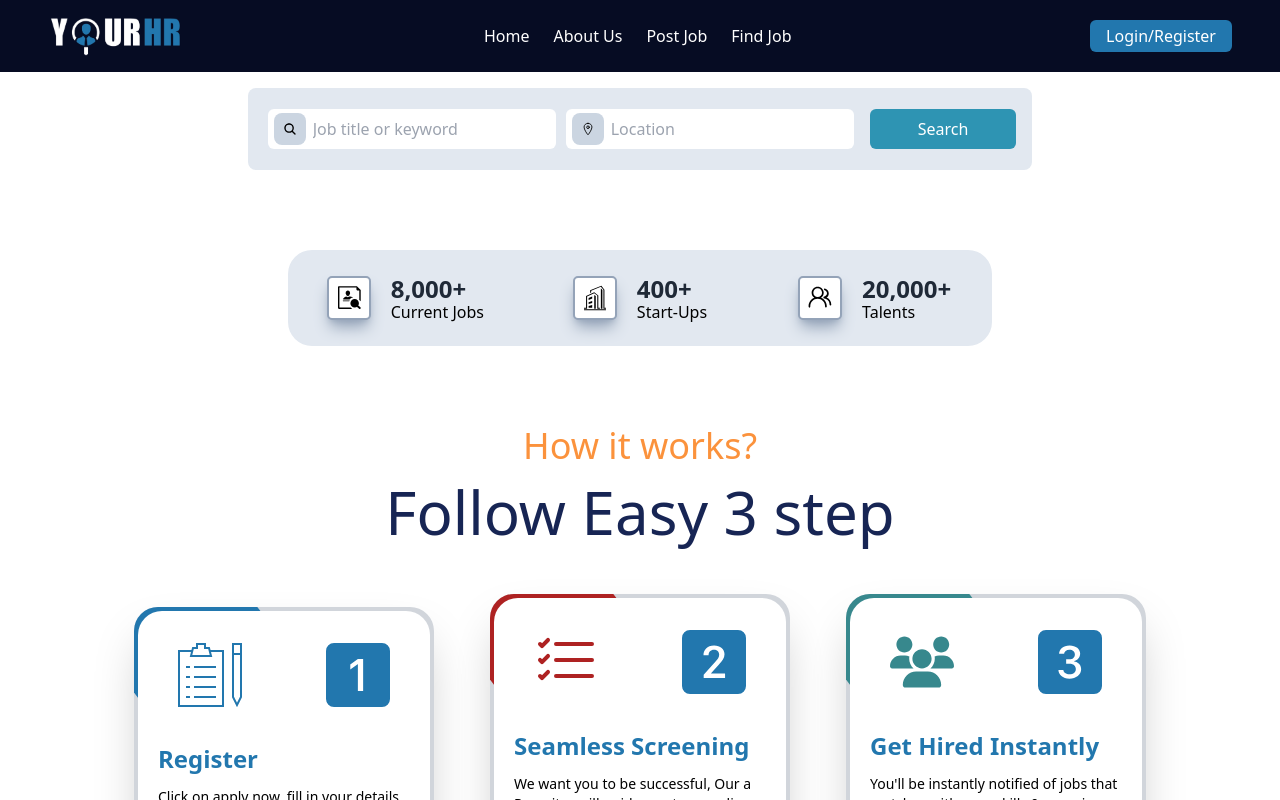
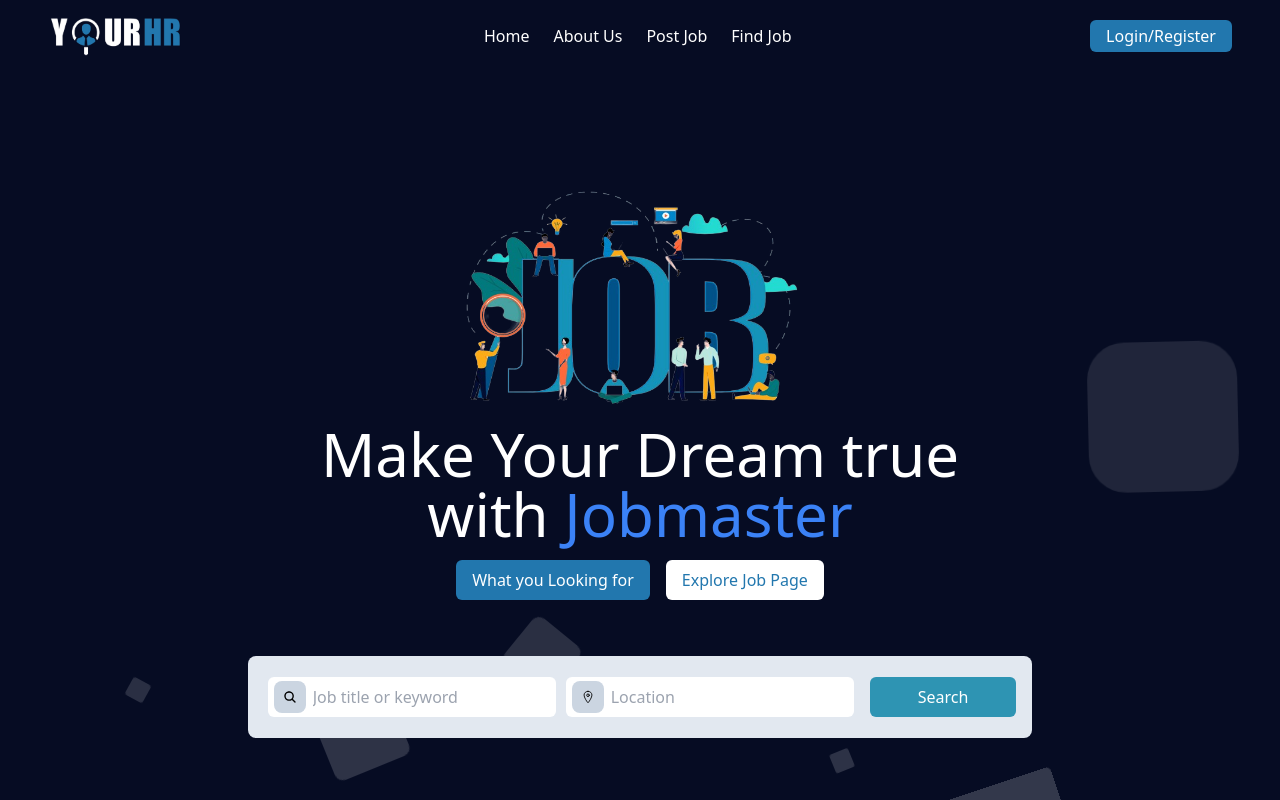
Before and after one commit to Harshakabari/Career-Hub, a React (Create React App) app: page / in a window 1280 px wide. Built offline with nearby package versions, Linux system fonts and the light colour scheme.

Commit message:
add background

```diff
--- a/src/index.css
+++ b/src/index.css
@@ -11,3 +11,165 @@
 .animate-move {
     animation: move 1.5s infinite;
 }
+
+@-webkit-keyframes animatetop {
+    from {
+      top: -300px;
+      opacity: 0;
+    }
+    to {
+      top: 0;
+      opacity: 1;
+    }
+  }
+  @keyframes animatetop {
+    from {
+      top: -300px;
+      opacity: 0;
+    }
+    to {
+      top: 0;
+      opacity: 1;
+    }
+  }
+  @-webkit-keyframes zoomIn {
+    0% {
+      opacity: 0;
+      -webkit-transform: scale3d(0.3, 0.3, 0.3);
+      transform: scale3d(0.3, 0.3, 0.3);
+    }
+    50% {
+      opacity: 1;
+    }
+  }
+  @keyframes zoomIn {
+    0% {
+      opacity: 0;
+      -webkit-transform: scale3d(0.3, 0.3, 0.3);
+      transform: scale3d(0.3, 0.3, 0.3);
+    }
+    50% {
+      opacity: 1;
+    }
+  }
+  /*End Animations*/
+  /*
+  -- Start BackGround Animation
+  */
+  .area {
+    background: #060C23;
+    background: -webkit-linear-gradient(to left, #8f94fb, #4e54c8);
+    width: 100%;
+    height: 100vh;
+    position: absolute;
+    z-index: -1;
+  }
+
+  .circles {
+    position: absolute;
+    top: 0;
+    left: 0;
+    width: 100%;
+    height: 96%;
+    overflow: hidden;
+  }
+
+  .circles li {
+    position: absolute;
+    display: block;
+    list-style: none;
+    width: 20px;
+    height: 20px;
+    background: rgba(255, 255, 255, 0.2);
+    animation: animate 25s linear infinite;
+    bottom: -150px;
+  }
+
+  .circles li:nth-child(1) {
+    left: 25%;
+    width: 80px;
+    height: 80px;
+    animation-delay: 0s;
+  }
+
+  .circles li:nth-child(2) {
+    left: 10%;
+    width: 20px;
+    height: 20px;
+    animation-delay: 2s;
+    animation-duration: 12s;
+  }
+
+  .circles li:nth-child(3) {
+    left: 70%;
+    width: 20px;
+    height: 20px;
+    animation-delay: 4s;
+  }
+
+  .circles li:nth-child(4) {
+    left: 40%;
+    width: 60px;
+    height: 60px;
+    animation-delay: 0s;
+    animation-duration: 18s;
+  }
+
+  .circles li:nth-child(5) {
+    left: 65%;
+    width: 20px;
+    height: 20px;
+    animation-delay: 0s;
+  }
+
+  .circles li:nth-child(6) {
+    left: 75%;
+    width: 110px;
+    height: 110px;
+    animation-delay: 3s;
+  }
+
+  .circles li:nth-child(7) {
+    left: 35%;
+    width: 150px;
+    height: 150px;
+    animation-delay: 7s;
+  }
+
+  .circles li:nth-child(8) {
+    left: 50%;
+    width: 25px;
+    height: 25px;
+    animation-delay: 15s;
+    animation-duration: 45s;
+  }
+
+  .circles li:nth-child(9) {
+    left: 20%;
+    width: 15px;
+    height: 15px;
+    animation-delay: 2s;
+    animation-duration: 35s;
+  }
+
+  .circles li:nth-child(10) {
+    left: 85%;
+    width: 150px;
+    height: 150px;
+    animation-delay: 0s;
+    animation-duration: 11s;
+  }
+
+  @keyframes animate {
+    0% {
+      transform: translateY(0) rotate(0deg);
+      opacity: 1;
+      border-radius: 0;
+    }
+
+    100% {
+      transform: translateY(-1000px) rotate(720deg);
+      opacity: 0;
+      border-radius: 50%;
+    }
+  }
--- a/src/pages/Newsletter.jsx
+++ b/src/pages/Newsletter.jsx
@@ -15,21 +15,21 @@ const Newsletter = () => {
                                 <input
                                     type="email"
                                     placeholder='Enter your email'
-                                    className="border-none text-base text-gray-800 w-full focus:outline-none"
+                                    className="border-none px-3 text-base text-gray-800 w-full focus:outline-none"
                                     required
                                 />
-                                <button className="btn newsletter__btn bg-[#FF6347] text-black py-2 px-6 text-lg">
+                                <button className="btn newsletter__btn bg-[#2277AE] text-white rounded-md py-2 px-6 text-lg">
                                     Subscribe
                                 </button>
                             </form>
 
-                            <p className="text-gray-800 text-base md:text-lg">Subscribe now to stay updated with the latest job postings and career advice. Be the first to know about exclusive job opportunities tailored to your skills and interests, helping you to advance your career and seize the best opportunities available.</p>
+                            <p className="text-gray-800 text-base pt-3 md:text-lg">Subscribe now to stay updated with the latest job postings and career advice. Be the first to know about exclusive job opportunities tailored to your skills and interests, helping you to advance your career and seize the best opportunities available.</p>
                         </div>
                     </Col>
 
                     <Col>
                         <div className="newsletter__img hidden md:block">
-                            <img src={maleTourist} alt="" className="w-[75rem] h-[300px]" />
+                            <img src={maleTourist} alt="" className="w-[76rem] h-[340px]" />
                         </div>
                     </Col>
                 </Row>
--- a/src/pages/faqs.jsx
+++ b/src/pages/faqs.jsx
@@ -102,7 +102,7 @@ const faqs = () => {
               </h3>
             </div>
 
-            <div className="accordion-group w-[800px]">
+            <div className="accordion-group w-[720px]">
               {faqItems.map((item, index) => (
                 <AccordionItem
                   key={item.id}
@@ -116,7 +116,7 @@ const faqs = () => {
         </div>
 
         <div>
-            <img className="h-[530px] w-[550px]  mt-24" src={FAQImg} alt="" />
+            <img className="h-[530px] w-[590px]  mt-24" src={FAQImg} alt="" />
         </div>
       </section>
     </>
--- a/src/pages/main.jsx
+++ b/src/pages/main.jsx
@@ -1,48 +1,61 @@
-import React from 'react'
-// import Ractangle from '../assets/Rectangle2.png';
+import React from 'react';
 import { Form, FormGroup } from 'reactstrap';
 import { IoSearch } from "react-icons/io5";
 import { IoLocationOutline } from "react-icons/io5";
-// import job from '../assets/JOBimage.png';
+import job from '../assets/JOBimage.png';
 
-
-const main = () => {
+const Main = () => {
   return (
     <>
-      <div>
-        {/* <img
-          className="w-dvw h-[400px] divide-rose-50 "
-          src={Ractangle}
-          alt="Ractangle-image"
-        /> */}
-        {/* <img src={job} alt="job-image" /> */}
+      <div className="relative">
+        {/* Background Animation */}
+        <div className="area absolute inset-0 mt-[-16px]">
+          <ul className="circles">
+            <li></li>
+            <li></li>
+            <li></li>
+            <li></li>
+            <li></li>
+            <li></li>
+            <li></li>
+            <li></li>
+            <li></li>
+            <li></li>
+          </ul>
+        </div>
+
+        {/* ================== content ================== */}
+        <div className='text-white'>
+        <img className='mx-auto my-4 h-80 w-96 pt-24' src={job} alt="" />
+         <h2 className='text-6xl text-center '> Make Your Dream true <br /> with
+         <span className='text-blue-500'> Jobmaster</span>
+         </h2>
+        <div className='flex justify-center items-center py-4 gap-4'>
+         <button className=' bg-[#2277AE] rounded-md py-2 px-4' type="button">What you Looking for</button>
+         <button className='bg-white text-[#2277AE] rounded-md p-2 px-4' type="button">Explore Job Page</button>
+         </div>
+
         </div>
 
         {/*=========== Search bar ============ */}
-      <div className="text-black p-4 rounded-lg mt-4 w-max bg-slate-200 m-auto">
-        <Form className="flex items-center gap-4 h-[50px] ">
-
-          <FormGroup className="flex gap-3 items-center form__group form__group-fast ">
+        <div className="text-black p-4 rounded-lg mt-10 w-max bg-slate-200 m-auto relative z-10">
+          <Form className="flex items-center gap-4 h-[50px]">
+            <FormGroup className="flex gap-3 items-center form__group form__group-fast">
               <IoSearch className='mt-3 ml-[10px] mr-[-50px] z-10 border-transparent bg-slate-300 rounded-lg border-2 h-8 w-8 p-[7px]' />
-            <input className='p-2 mt-3 px-3 pl-[45px] rounded-md outline-none ' type="text" placeholder="Job title or keyword" />
+              <input className='p-2 mt-3 px-3 pl-[45px] rounded-md outline-none' type="text" placeholder="Job title or keyword" required />
             </FormGroup>
-
-          <FormGroup className="flex mt-3 gap-3 items-center form__group form__group-fast ">
-            <IoLocationOutline className=' mr-[-50px] z-10 border-transparent bg-slate-300 rounded-lg border-2 h-8 w-8 p-[7px]'/>
+            <FormGroup className="flex mt-3 gap-3 items-center form__group form__group-fast">
+              <IoLocationOutline className='mr-[-50px] z-10 border-transparent bg-slate-300 rounded-lg border-2 h-8 w-8 p-[7px]'/>
               <input className='p-2 px-3 pl-[45px] rounded-md outline-none' type="text" placeholder="Location" />
             </FormGroup>
-
-          <button
-            className="bg-[#2e94b3] text-white rounded-md p-2 px-12"
-            type="button"
-          >
+            <button className="bg-[#2e94b3] text-white rounded-md p-2 px-12" type="submit">
               Search
             </button>
-
           </Form>
+        </div>
       </div>
     </>
   );
 }
 
-export default main;
+export default Main;
```
Lines whose indentation alone changed are shown as unchanged.
